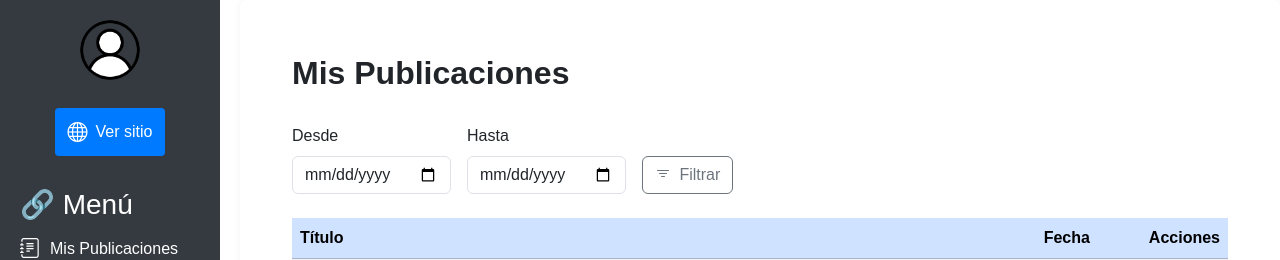
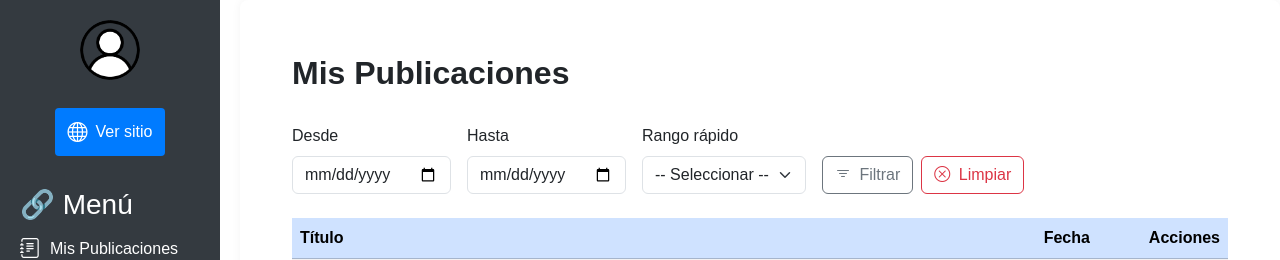
Before and after one commit to CHardy21/TF-Django, a Django app: template apps/dashboard/templates/dashboard_publicaciones.html in a window 1280 px wide. Shown: the top 260 px of the page. Run offline with Django 5.2, Linux system fonts and the light colour scheme; the template is opened without the code that fills it: values that come from a table or form of the project are taken from there, others are empty; data comes from the database, SQL or seed files in the repository.

Commit message:
fix templates in dashboard

```diff
--- a/apps/dashboard/templates/dashboard_estadisticas.html
+++ b/apps/dashboard/templates/dashboard_estadisticas.html
@@ -101,7 +101,6 @@
 {% endblock %}
 
 {% block scripts %}
-  <script src="static/js/dashboard.js"></script>
 <script>
   new Chart(document.getElementById('graficoPublicaciones'), {
     type: 'doughnut',
--- a/apps/dashboard/templates/dashboard_publicaciones.html
+++ b/apps/dashboard/templates/dashboard_publicaciones.html
@@ -41,17 +41,29 @@
 
     <form method="get" class="d-flex flex-wrap gap-3 mb-4">
       <div>
-        <label for="start_date" class="form-label">Desde</label>
-        <input type="date" id="start_date" name="start_date" class="form-control" value="{{ request.GET.start_date }}">
+        <label for="fecha_inicio" class="form-label">Desde</label>
+        <input type="date" id="fecha_inicio" name="fecha_inicio" class="form-control" value="{{ fecha_inicio }}">
       </div>
       <div>
-        <label for="end_date" class="form-label">Hasta</label>
-        <input type="date" id="end_date" name="end_date" class="form-control" value="{{ request.GET.end_date }}">
+        <label for="fecha_fin" class="form-label">Hasta</label>
+        <input type="date" id="fecha_fin" name="fecha_fin" class="form-control" value="{{ fecha_fin }}">
       </div>
-      <div class="align-self-end">
+      <div>
+        <label for="rango" class="form-label">Rango rápido</label>
+        <select name="rango" id="rango" class="form-select">
+          <option value="">-- Seleccionar --</option>
+          <option value="7d" {% if rango == "7d" %}selected{% endif %}>Últimos 7 días</option>
+          <option value="30d" {% if rango == "30d" %}selected{% endif %}>Últimos 30 días</option>
+          <option value="mes" {% if rango == "mes" %}selected{% endif %}>Este mes</option>
+        </select>
+      </div>
+      <div class="align-self-end d-flex gap-2">
         <button type="submit" class="btn btn-outline-secondary">
           <i class="bi bi-filter me-1"></i> Filtrar
         </button>
+        <a href="{% url 'dashboard:dashboard_publicaciones' %}" class="btn btn-outline-danger">
+          <i class="bi bi-x-circle me-1"></i> Limpiar
+        </a>
       </div>
     </form>
 
@@ -100,7 +112,7 @@
         <ul class="pagination justify-content-center">
           {% if posts.has_previous %}
             <li class="page-item">
-              <a class="page-link" href="?page={{ posts.previous_page_number }}&start_date={{ request.GET.start_date }}&end_date={{ request.GET.end_date }}" aria-label="Página anterior">
+              <a class="page-link" href="?page={{ posts.previous_page_number }}&fecha_inicio={{ fecha_inicio }}&fecha_fin={{ fecha_fin }}&rango={{ rango }}" aria-label="Página anterior">
                 &laquo;
               </a>
             </li>
@@ -112,13 +124,13 @@
 
           {% for num in posts.paginator.page_range %}
             <li class="page-item {% if posts.number == num %}active{% endif %}">
-              <a class="page-link" href="?page={{ num }}&start_date={{ request.GET.start_date }}&end_date={{ request.GET.end_date }}">{{ num }}</a>
+              <a class="page-link" href="?page={{ num }}&fecha_inicio={{ fecha_inicio }}&fecha_fin={{ fecha_fin }}&rango={{ rango }}">{{ num }}</a>
             </li>
           {% endfor %}
 
           {% if posts.has_next %}
             <li class="page-item">
-              <a class="page-link" href="?page={{ posts.next_page_number }}&start_date={{ request.GET.start_date }}&end_date={{ request.GET.end_date }}" aria-label="Página siguiente">
+              <a class="page-link" href="?page={{ posts.next_page_number }}&fecha_inicio={{ fecha_inicio }}&fecha_fin={{ fecha_fin }}&rango={{ rango }}" aria-label="Página siguiente">
                 &raquo;
               </a>
             </li>
```
Also changed, not shown: apps/dashboard/views.py (+40 -16 lines). Lines whose indentation alone changed are shown as unchanged.
